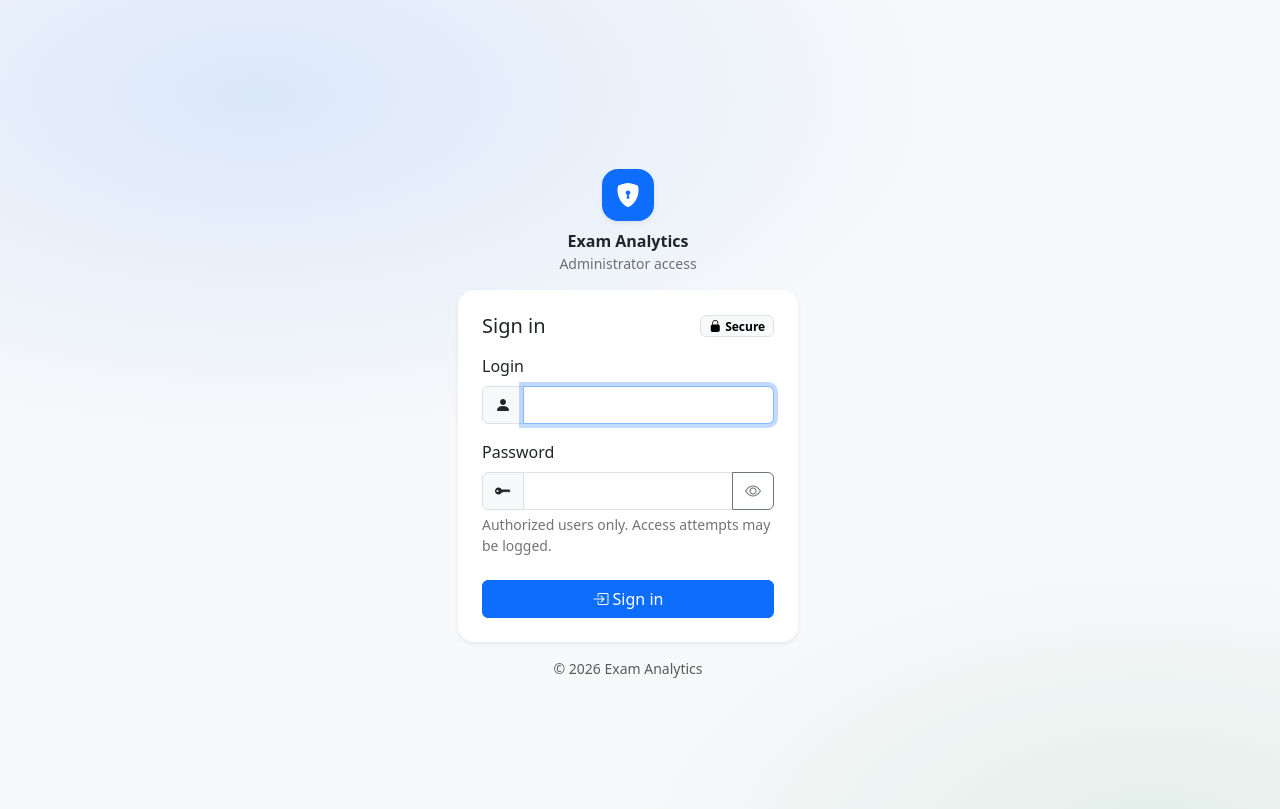
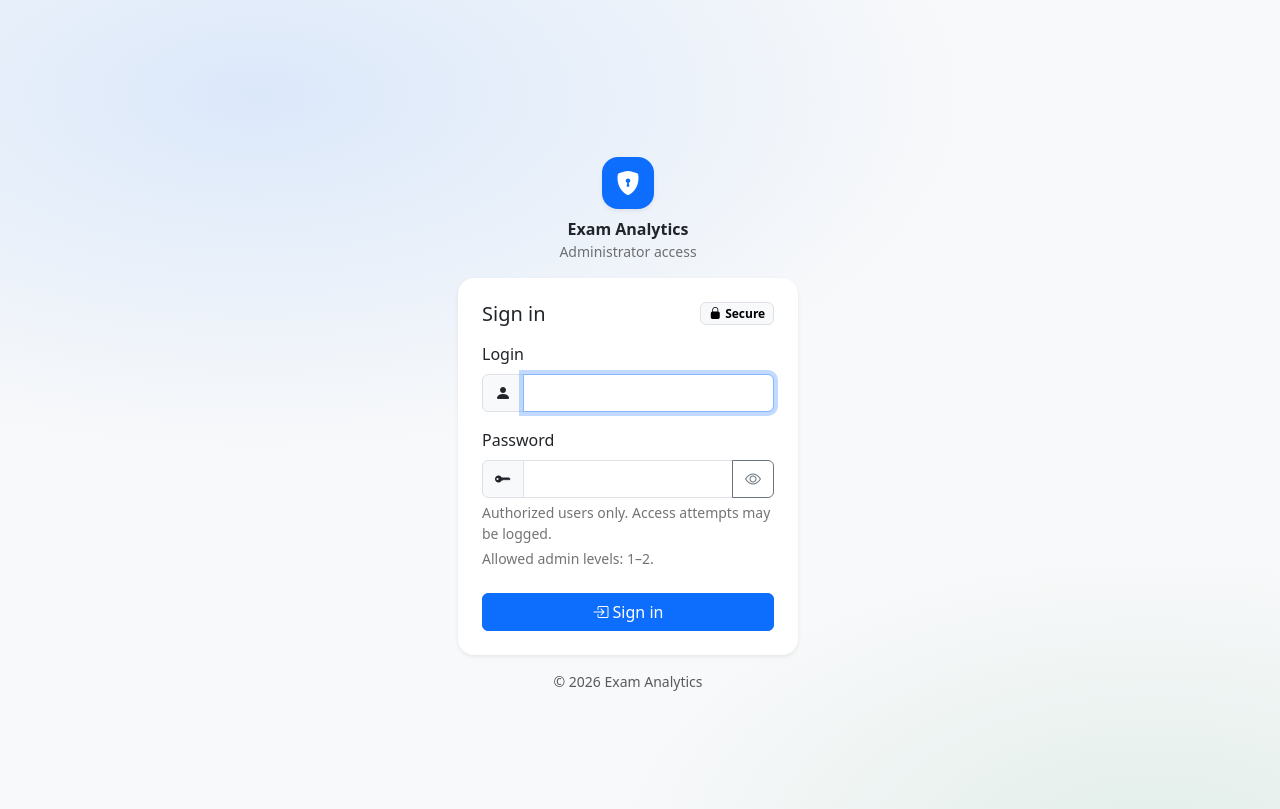
Before and after one commit to uzhost/zMonitoring, a PHP site: page /admin/login.php in a window 1280 px wide. Shown: the top 809 px of the page. Run offline with PHP 8.4, Linux system fonts and the light colour scheme.

Commit message:
Update login.php

```diff
--- a/admin/login.php
+++ b/admin/login.php
@@ -1,5 +1,6 @@
 <?php
 // admin/login.php — Admin authentication (admins table) — unified header/footer mode
+// DROP-IN: Enforces admin level access. Only level 1 and 2 may sign in.
 
 declare(strict_types=1);
 
@@ -29,6 +30,9 @@ if (!empty($_SESSION['admin_id'])) {
 const LOGIN_MAX_ATTEMPTS = 5;
 const LOGIN_WINDOW_SEC   = 10 * 60;
 const LOGIN_LOCK_SEC     = 10 * 60;
+
+// Admin level access (ONLY these can log in here)
+const ADMIN_ALLOWED_LEVELS = [1, 2];
 
 $ip = (string)($_SERVER['REMOTE_ADDR'] ?? '');
 $apcuOk = function_exists('apcu_fetch') && (bool)ini_get('apc.enabled');
@@ -71,6 +75,7 @@ $locked = _is_locked($_SESSION['_login_attempts'], LOGIN_MAX_ATTEMPTS, LOGIN_WIN
 
 $error = null;
 $loginValue = '';
+// Dummy hash (timing mitigation)
 $dummyHash = '$2y$10$wH5XwC8b7l8f4yq4oD6e5eYc1o9g8i7h6j5k4l3m2n1o0p9q8r7s6';
 
 if ($_SERVER['REQUEST_METHOD'] === 'POST') {
@@ -89,7 +94,7 @@ if ($_SERVER['REQUEST_METHOD'] === 'POST') {
             $error = 'Please enter login and password.';
         } else {
             $stmt = $pdo->prepare(
-                'SELECT id, login, password_hash, role, is_active
+                'SELECT id, login, password_hash, role, level, is_active
                  FROM admins
                  WHERE login = :login
                  LIMIT 1'
@@ -97,11 +102,14 @@ if ($_SERVER['REQUEST_METHOD'] === 'POST') {
             $stmt->execute(['login' => $login]);
             $admin = $stmt->fetch(PDO::FETCH_ASSOC);
 
-            $hash = $dummyHash;
+            $hash     = $dummyHash;
             $isActive = false;
+            $level    = 0;
 
             if (is_array($admin)) {
                 $isActive = ((int)($admin['is_active'] ?? 0) === 1);
+                $level    = (int)($admin['level'] ?? 0);
+
                 if (!empty($admin['password_hash']) && is_string($admin['password_hash'])) {
                     $hash = $admin['password_hash'];
                 }
@@ -112,6 +120,7 @@ if ($_SERVER['REQUEST_METHOD'] === 'POST') {
             $ok = is_array($admin)
                 && $isActive
                 && $passOk
+                && in_array($level, ADMIN_ALLOWED_LEVELS, true)
                 && isset($admin['id'], $admin['role'], $admin['login']);
 
             if (!$ok) {
@@ -121,12 +130,25 @@ if ($_SERVER['REQUEST_METHOD'] === 'POST') {
                     apcu_store($ipKey, $ipAttempts, LOGIN_WINDOW_SEC + LOGIN_LOCK_SEC);
                 }
                 usleep(200_000);
-                $error = 'Invalid credentials.';
+                // Do not leak whether it's credentials, inactive, or insufficient level
+                $error = 'Invalid credentials or insufficient permissions.';
             } else {
                 $_SESSION['_login_attempts'] = [];
                 if ($apcuOk) apcu_delete($ipKey);
 
+                // Keep compatibility with your existing auth.php signature.
+                // Store level in tolerant shapes so all pages can read it consistently.
                 admin_login_session((int)$admin['id'], (string)$admin['role'], (string)$admin['login']);
+
+                $_SESSION['admin_level'] = $level;
+                $_SESSION['level'] = $level;
+                if (!isset($_SESSION['admin']) || !is_array($_SESSION['admin'])) {
+                    $_SESSION['admin'] = [];
+                }
+                $_SESSION['admin']['level'] = $level;
+                $_SESSION['admin']['role']  = (string)$admin['role'];
+                $_SESSION['admin']['login'] = (string)$admin['login'];
+                $_SESSION['admin']['id']    = (int)$admin['id'];
 
                 // Optional: audit update if columns exist (ignore failures)
                 try {
@@ -225,6 +247,7 @@ require_once __DIR__ . '/header.php';
               </div>
               <div class="form-text small-muted">
                 Authorized users only. Access attempts may be logged.
+                <span class="d-block mt-1">Allowed admin levels: <span class="mono">1–2</span>.</span>
               </div>
             </div>
 
```
